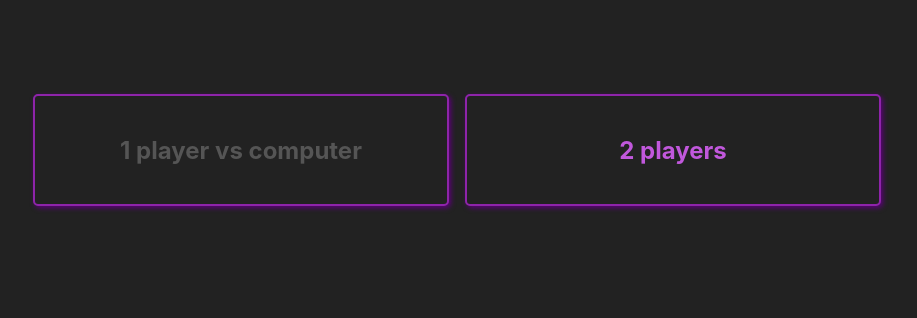
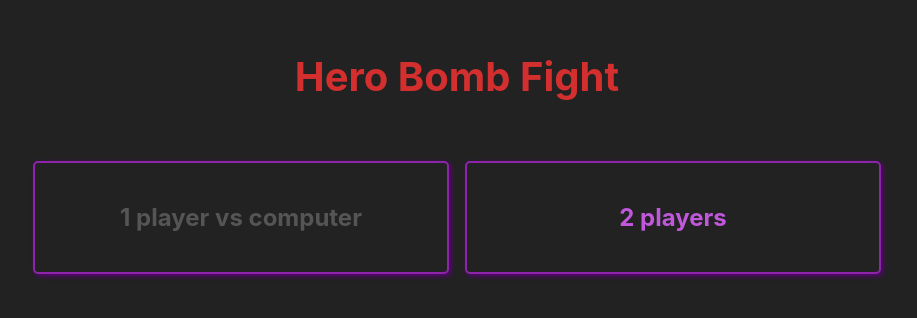
Before and after one commit to bhubr/superhero-hackathon, a React (Create React App) app: page / in a window 1280 px wide. Shown: the part 250-568 px from the top of the page, without its empty margins (183-1100 px from the left). Built offline with nearby package versions, Linux system fonts and the light colour scheme.

Commit message:
Add app title :fire:

```diff
--- a/src/components/ChooseMode.js
+++ b/src/components/ChooseMode.js
@@ -14,6 +14,7 @@ const ChooseMode = ({ chooseMode, changeStep, adModalShown, showAdModal }) => (
     {
       adModalShown && <AdModal />
     }
+    <h1 className="ChooseMode__title">Hero Bomb Fight</h1>
     <div className="row">
       <div className="col-xs-offset-2 col-md-4">
         <Card>
--- a/src/components/ChoosePlayer.css
+++ b/src/components/ChoosePlayer.css
@@ -38,3 +38,10 @@
   font-size: 180%;
   text-align: center;
 }
+
+.ChooseMode__title {
+  color: #D32F2F;
+  text-align: center;
+  margin-bottom: 60px;
+  font-size: 250%;
+}
```
